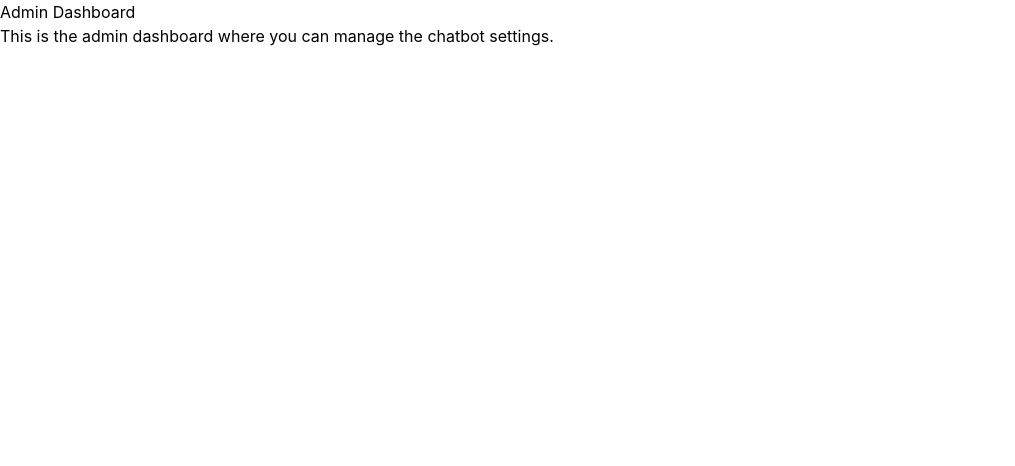
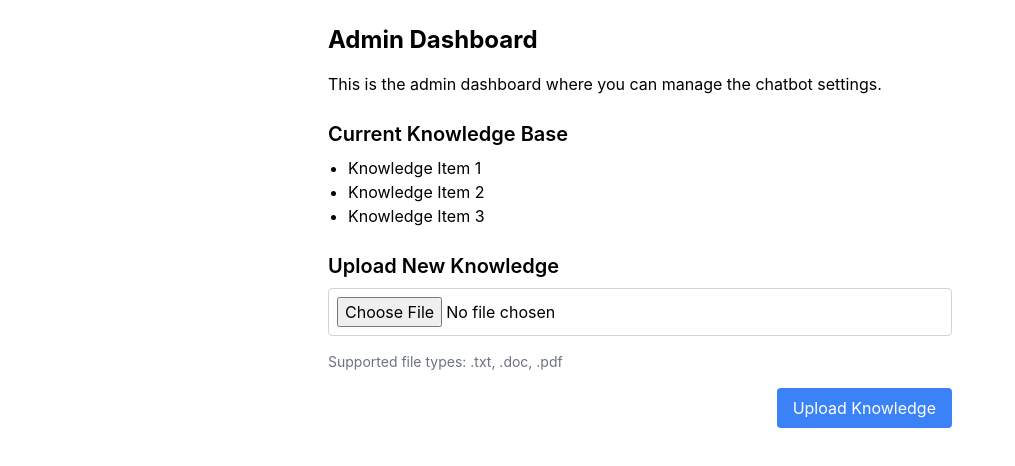
Before and after one commit to S1Y333/ChatbotFrontend, a React (Create React App) app in the folder my-chatbot/: page /admin in a window 1280 px wide. Shown: the top 466 px of the page, without its empty margins (0-1015 px from the left). Built offline with nearby package versions, Linux system fonts and the light colour scheme.

Commit message:
update admin dashboard UI interface design

```diff
--- a/my-chatbot/src/AdminDashboard.tsx
+++ b/my-chatbot/src/AdminDashboard.tsx
@@ -2,10 +2,56 @@
 import React from 'react';
 const AdminDashboard : React.FC = () => {
   return (
-    <div className="admin-dashboard">
-      <h1>Admin Dashboard</h1>
-      <p>This is the admin dashboard where you can manage the chatbot settings.</p>
-      {/* Add more admin functionalities here */}
+    // use tailwind css for styling
+    <div className="">
+      <div className="max-w-2xl mx-auto bg-white p-6 ">
+        <h1 className="text-2xl font-bold mb-4">Admin Dashboard</h1>
+        <p className="mb-6">This is the admin dashboard where you can manage the chatbot settings.</p>
+
+        {/* List of current knowledge uploaded to the agent */}
+        <div className="knowledge-list mb-6">
+          <h2 className="text-xl font-semibold mb-2">Current Knowledge Base</h2>
+          <ul className="list-disc pl-5">
+            <li>Knowledge Item 1</li>
+            <li>Knowledge Item 2</li>
+            <li>Knowledge Item 3</li>
+            {/* Add more items as needed */}
+          </ul>
+        </div>
+
+        {/* Upload button to upload new knowledge to the agent, upload files can be txt, doc, or pdf, add upload function*/}
+        {/* limit upload file types */}
+      <div className="upload-section mb-6">
+        <h2 className="text-xl font-semibold mb-2">Upload New Knowledge</h2>
+        <input
+          type="file"
+          accept=".txt,.doc,.pdf"
+          className="border border-gray-300 rounded p-2 mb-4 w-full"
+          onChange={(e) => {
+            const file = e.target.files?.[0];
+            if (file) {
+              console.log("File selected:", file.name);
+              // Add upload logic here
+            }
+          }}
+        />
+        {/* Add a button to handle the upload */}
+         {/* add tips of types of uploading files */}
+        <p className="text-sm text-gray-500 mb-4">Supported file types: .txt, .doc, .pdf</p>
+         {/* upload button to upload new knowledge to the agent */}
+       <div className="flex justify-end">
+         {/* add a button to upload knowledge */}
+          {/* add submit function to submit to the backend */}
+
+          <button className="bg-blue-500 text-white px-4 py-2 rounded hover:bg-blue-600">
+            Upload Knowledge
+          </button>
+        </div>
+      </div>
+
+
+      </div>
+
     </div>
   );
 }
--- a/my-chatbot/src/App.tsx
+++ b/my-chatbot/src/App.tsx
@@ -10,7 +10,8 @@ function App() {
   const navigate = useNavigate();
 
   return (
-    <div className="App">
+    // set app to have the full width and height of the screen
+    <div className="h-screen w-screen flex flex-col items-center justify-center bg-gray">
       <h1>Welcome</h1>
          <button onClick={() => navigate('/admin')}> Click to switch to admin dashboard</button>
       <Chatbox />
```
Also changed, not shown: 2 other files (tests, documents, lock files or other folders).
